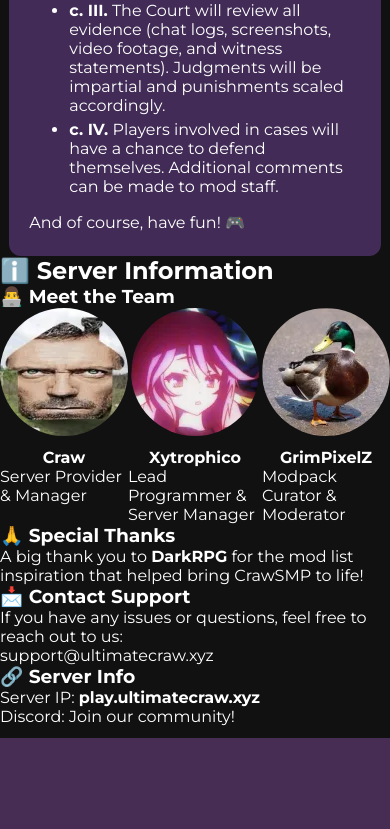
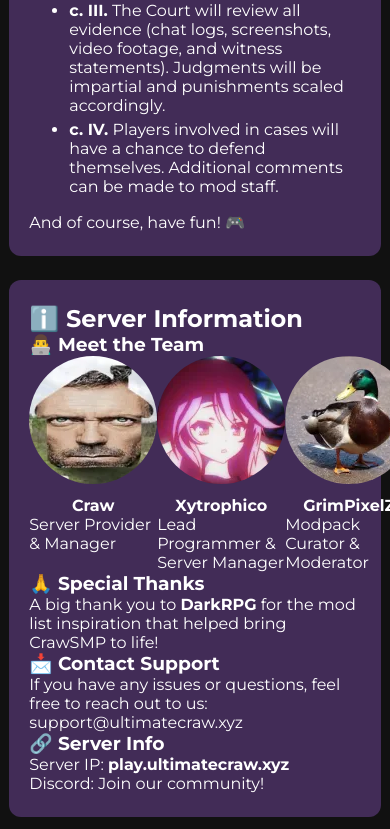
Before and after one commit to TriTechX/ultimatecraw.xyz, a Flask app: page / in a window 390 px wide; the page is wider, and only the part inside the window is pictured. Shown: the part 5384-6213 px from the top of that part. Before the commit the page ends 6122 px from the top of that part, so only its background shows below. Run offline with Flask 3, Linux system fonts and the light colour scheme.

Commit message:
info section fix #1

```diff
--- a/ultimatecraw/static/landing.css
+++ b/ultimatecraw/static/landing.css
@@ -58,7 +58,7 @@ body{
     cursor: pointer;
 }
 
-.paragraph{
+.paragraph, .info-section{
     display: flex;
     flex-direction: column;
     align-items: flex-start;
@@ -112,7 +112,7 @@ a{
         font-size: 20px;
     }
 
-    .paragraph{
+    .paragraph, .info-section{
         margin-top: 24px;
         width: 85vw;
         padding: 24px 20px;
--- a/ultimatecraw/templates/landing.html
+++ b/ultimatecraw/templates/landing.html
@@ -268,18 +268,6 @@
                 <p>And of course, have fun! 🎮</p>
             </div>
 
-        </div>
-
-
-
-        <script>
-            document.getElementById('copyLink').addEventListener('click', function(e) {
-                e.preventDefault();
-                const ip = 'play.ultimatecraw.xyz';
-            });
-        </script>
-
-
             <div class="info-section" id="server-info">
                 <h2>ℹ️ Server Information</h2>
 
@@ -323,5 +311,16 @@
                     <p>Discord: <a href="https://discord.gg/ultimatecraw" class="contact-link">Join our community!</a></p>
                 </div>
             </div>
+
+        </div>
+
+
+
+        <script>
+            document.getElementById('copyLink').addEventListener('click', function(e) {
+                e.preventDefault();
+                const ip = 'play.ultimatecraw.xyz';
+            });
+        </script>
     </body>
 </html>
```
Lines whose indentation alone changed are shown as unchanged.
